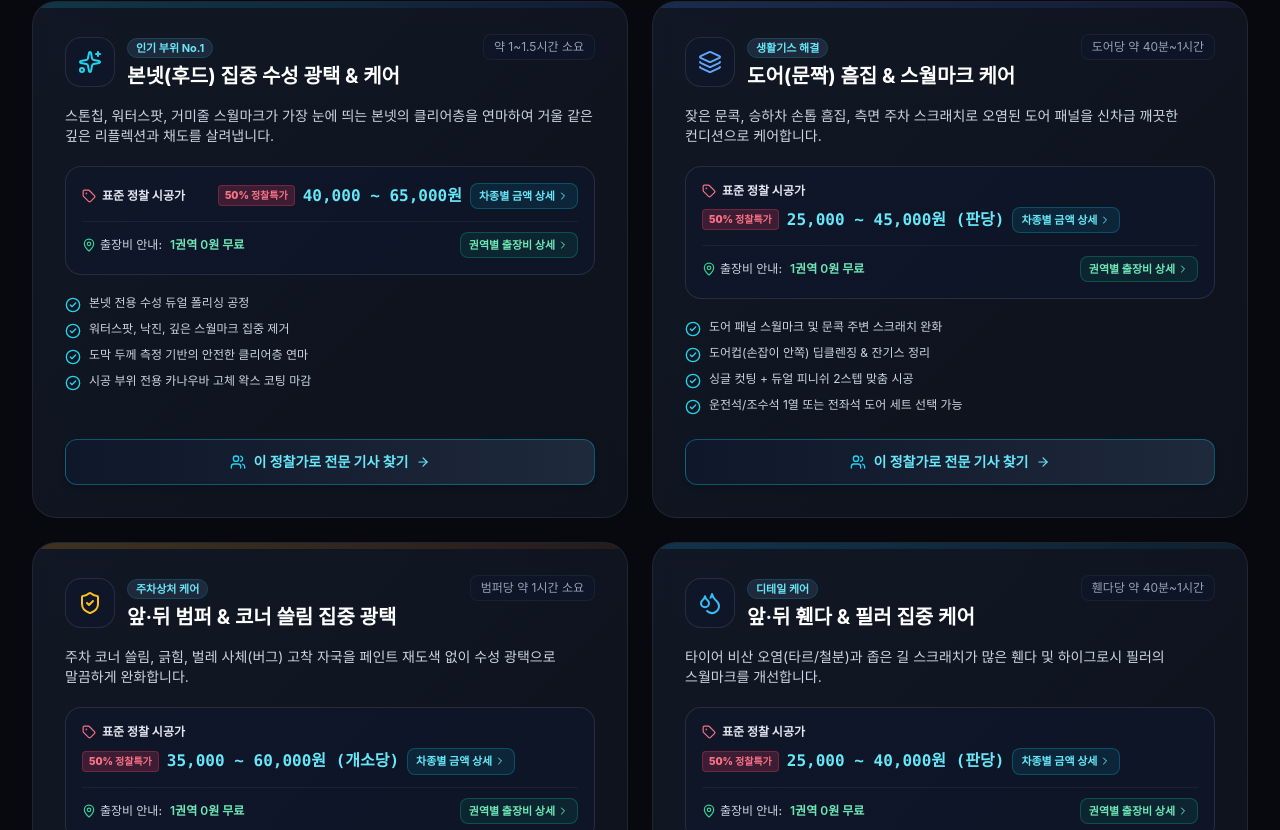
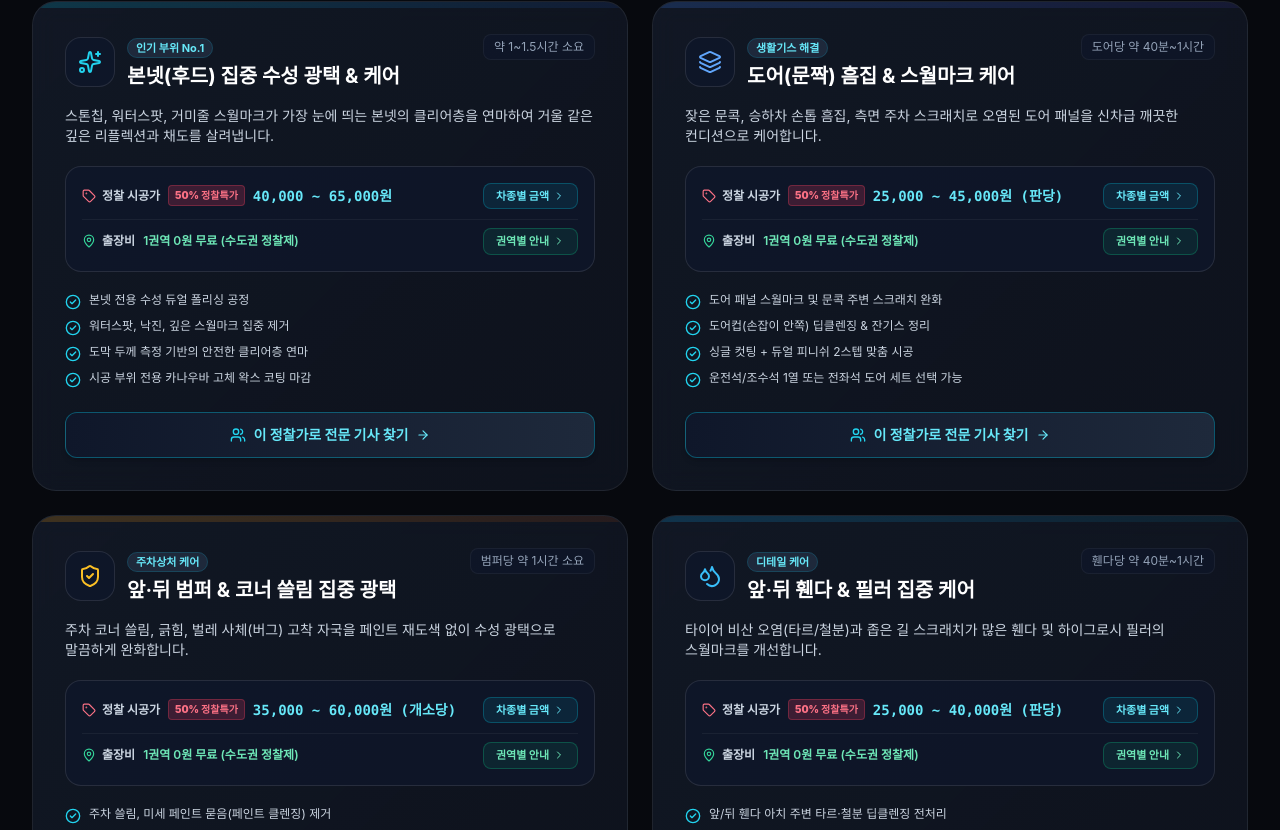
Before and after one commit to ankijung88-cloud/lumenDetail, a React (Vite) app: page / in a window 1280 px wide. Shown: the part 2350-3180 px from the top of the page. Built offline with nearby package versions, Linux system fonts and the light colour scheme; a web font is replaced by a local one.

Commit message:
refactor(ui): align price and travel fee box layout across service cards

```diff
--- a/src/components/ServiceProcess.jsx
+++ b/src/components/ServiceProcess.jsx
@@ -88,50 +88,56 @@ export const ServiceProcess = ({ onSelectService, onFindTechnician }) => {
                   {service.shortDesc}
                 </p>
 
-                {/* Integrated Standard Price & Travel Fee Box with Modal Trigger Buttons */}
-                <div className="p-4 rounded-2xl bg-slate-900/90 border border-white/10 mb-5 space-y-3">
+                {/* Integrated Standard Price & Travel Fee Box with Aligned Structure */}
+                <div className="p-3.5 sm:p-4 rounded-2xl bg-slate-900/90 border border-white/10 mb-5 space-y-2.5">
 
-                  {/* Price Row + Modal Button */}
-                  <div className="flex items-center justify-between flex-wrap gap-2">
-                    <div className="flex items-center gap-1.5">
+                  {/* Row 1: Price */}
+                  <div className="flex items-center justify-between gap-2">
+                    <div className="flex items-center gap-2 min-w-0">
+                      <span className="text-xs font-bold text-slate-300 flex items-center gap-1.5 shrink-0">
                         <Tag className="w-3.5 h-3.5 text-rose-400 shrink-0" />
-                      <span className="text-xs font-bold text-slate-200">표준 정찰 시공가</span>
-                    </div>
-                    <div className="flex items-center gap-2">
+                        <span>정찰 시공가</span>
+                      </span>
                       {service.discountBadge && (
-                        <span className="text-[10px] font-black px-1.5 py-0.5 rounded bg-rose-500/20 text-rose-400 border border-rose-500/30">
+                        <span className="text-[10px] font-black px-1.5 py-0.5 rounded bg-rose-500/20 text-rose-400 border border-rose-500/30 shrink-0">
                           {service.discountBadge}
                         </span>
                       )}
-                      <span className="text-sm sm:text-base font-black text-cyan-300 font-mono">
+                      <span className="text-xs sm:text-sm font-black text-cyan-300 font-mono truncate">
                         {service.standardPrice || '정찰제'}
                       </span>
+                    </div>
+
                     <button
                       type="button"
                       onClick={() => setSelectedServiceForModal(service)}
-                        className="px-2 py-1 rounded-lg bg-cyan-500/10 hover:bg-cyan-500/20 text-cyan-300 hover:text-white text-[11px] font-bold border border-cyan-500/30 flex items-center gap-0.5 transition-all"
+                      className="px-2.5 py-1 rounded-lg bg-cyan-500/10 hover:bg-cyan-500/20 text-cyan-300 hover:text-white text-[11px] font-bold border border-cyan-500/30 flex items-center justify-center gap-1 transition-all shrink-0 min-w-[95px]"
                       title="차종별 세부 정찰가 확인"
                     >
-                        <span>차종별 금액 상세</span>
+                      <span>차종별 금액</span>
                       <ChevronRight className="w-3 h-3" />
                     </button>
                   </div>
+
+                  {/* Row 2: Travel Fee */}
+                  <div className="pt-2 border-t border-white/5 flex items-center justify-between gap-2">
+                    <div className="flex items-center gap-2 min-w-0">
+                      <span className="text-xs font-bold text-slate-300 flex items-center gap-1.5 shrink-0">
+                        <MapPin className="w-3.5 h-3.5 text-emerald-400 shrink-0" />
+                        <span>출장비</span>
+                      </span>
+                      <span className="text-xs text-emerald-300 font-semibold truncate">
+                        1권역 0원 무료 (수도권 정찰제)
+                      </span>
                     </div>
 
-                  {/* Travel Fee Row + Modal Button */}
-                  <div className="pt-2.5 border-t border-white/5 flex items-center justify-between flex-wrap gap-2 text-xs">
-                    <div className="flex items-center gap-1 text-slate-300">
-                      <MapPin className="w-3.5 h-3.5 text-emerald-400 shrink-0" />
-                      <span className="font-medium">출장비 안내:</span>
-                      <span className="text-emerald-300 font-semibold ml-1">1권역 0원 무료</span>
-                    </div>
                     <button
                       type="button"
                       onClick={() => setIsTravelFeeModalOpen(true)}
-                      className="px-2 py-1 rounded-lg bg-emerald-500/10 hover:bg-emerald-500/20 text-emerald-300 hover:text-white text-[11px] font-bold border border-emerald-500/30 flex items-center gap-0.5 transition-all"
+                      className="px-2.5 py-1 rounded-lg bg-emerald-500/10 hover:bg-emerald-500/20 text-emerald-300 hover:text-white text-[11px] font-bold border border-emerald-500/30 flex items-center justify-center gap-1 transition-all shrink-0 min-w-[95px]"
                       title="권역별 출장비 확인"
                     >
-                      <span>권역별 출장비 상세</span>
+                      <span>권역별 안내</span>
                       <ChevronRight className="w-3 h-3" />
                     </button>
                   </div>
```
Lines whose indentation alone changed are shown as unchanged.
